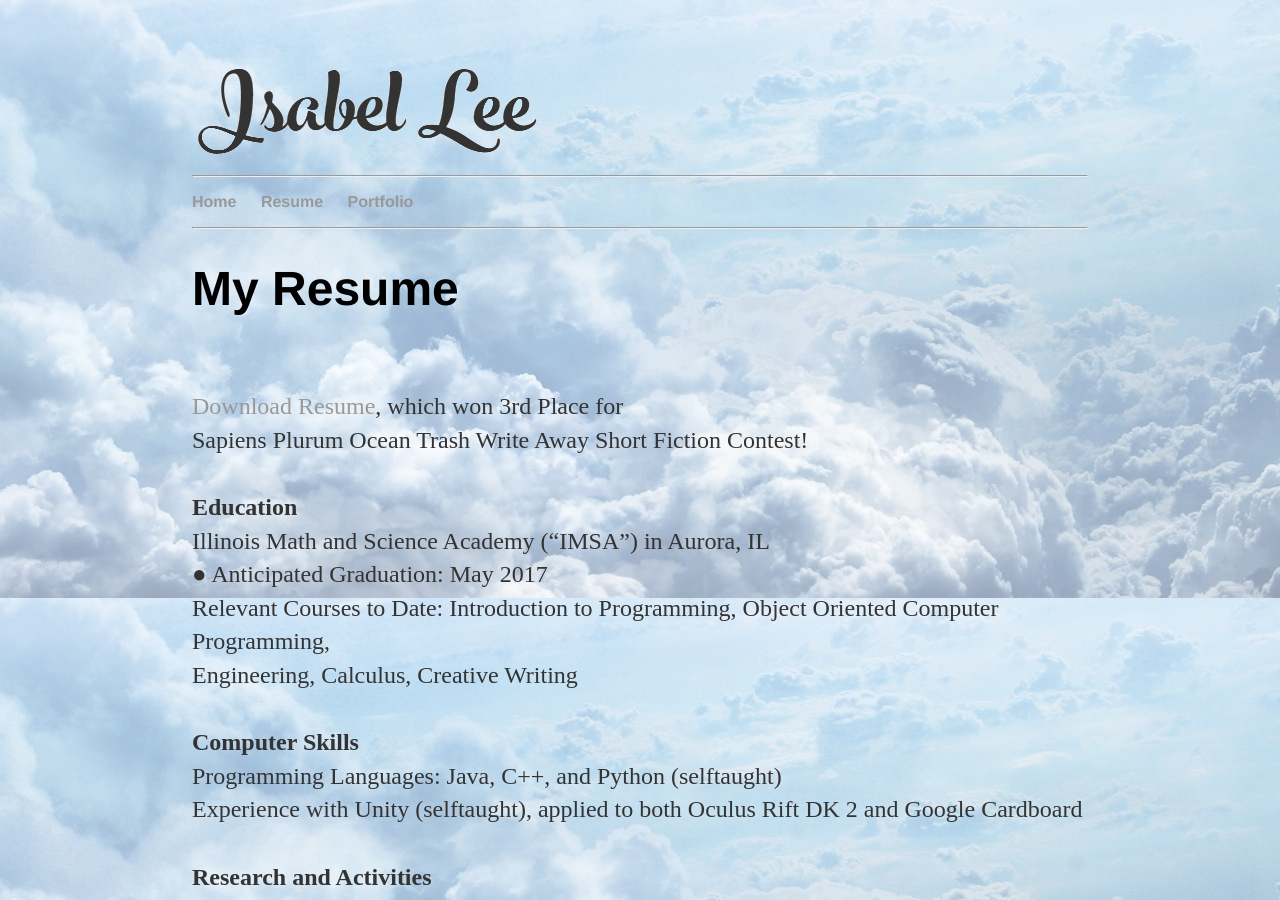
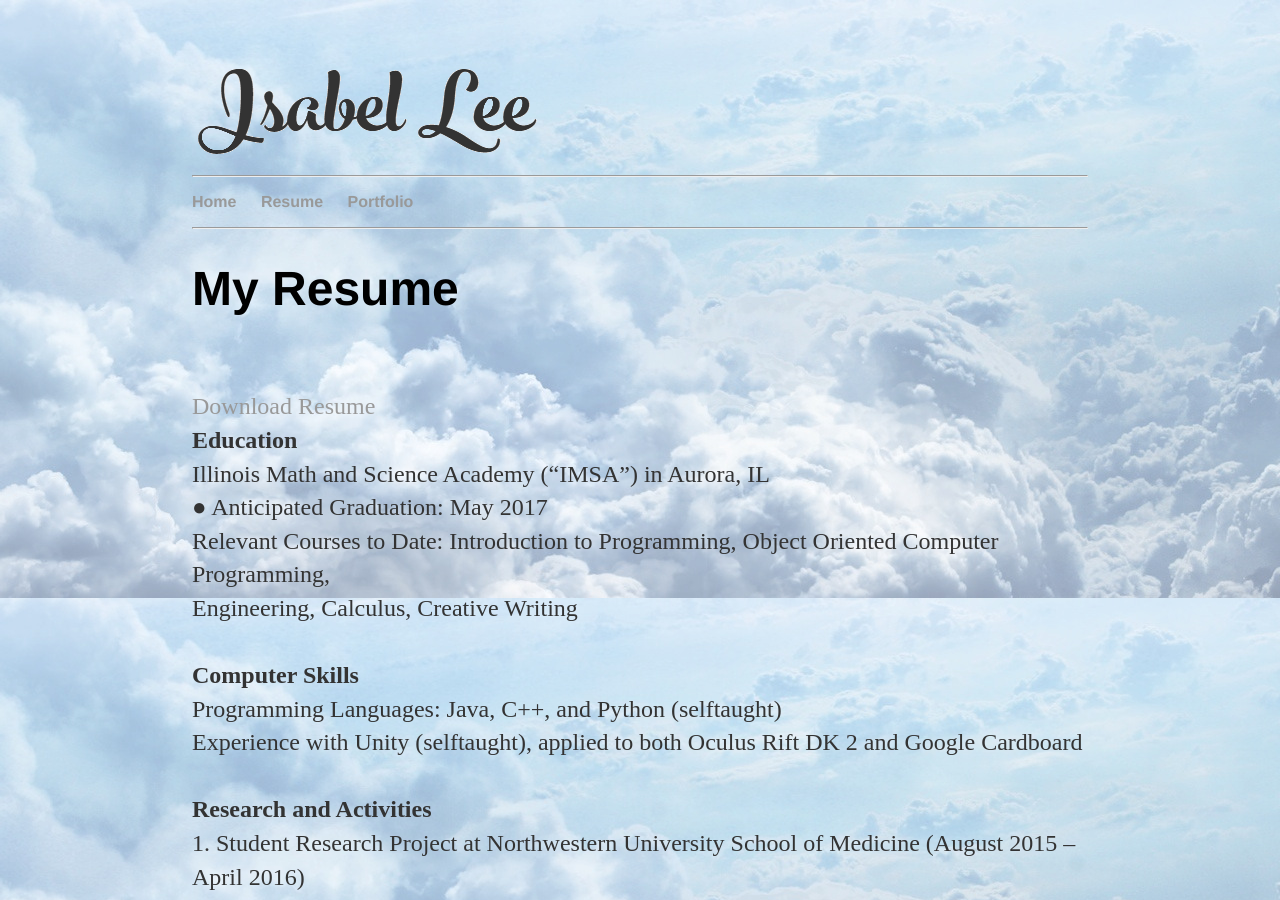
Before and after one commit to isabelringing1/old_website, a Jekyll site: the page built from resume/index.html, in a window 1280 px wide and 900 px high. Built offline with Jekyll 4.4.1, drawn with Linux system fonts in a browser that asks for light colours.

Commit message:
Update index.html

```diff
--- a/resume/index.html
+++ b/resume/index.html
@@ -6,8 +6,7 @@ title: Isabel Lee
 
 					<h1>My Resume</h1><br>
 					<p>
-					<a href="https://docs.google.com/document/d/1FmfqMY-3yxDjugo8ycXHDvSIjVHcfeUWmDaUDBfln8A/export?format=pdf" class="download" title="Download Resume as PDF">Download Resume</a>, which won 3rd Place for<br>
-					Sapiens Plurum Ocean Trash Write Away Short Fiction Contest! <br>
+					<a href="https://docs.google.com/document/d/1FmfqMY-3yxDjugo8ycXHDvSIjVHcfeUWmDaUDBfln8A/export?format=pdf" class="download" title="Download Resume as PDF">Download Resume</a>
 
 
 
```
